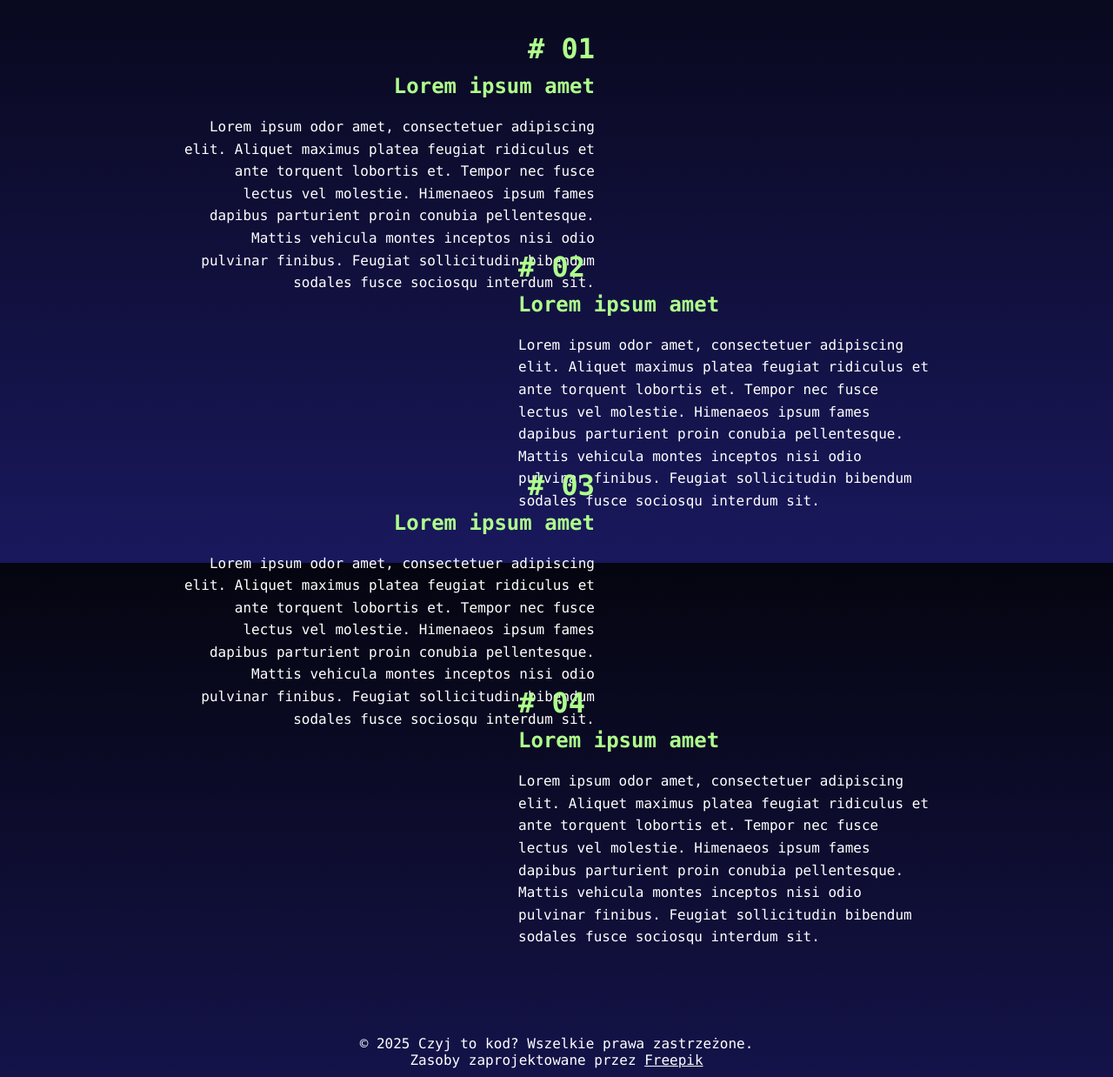
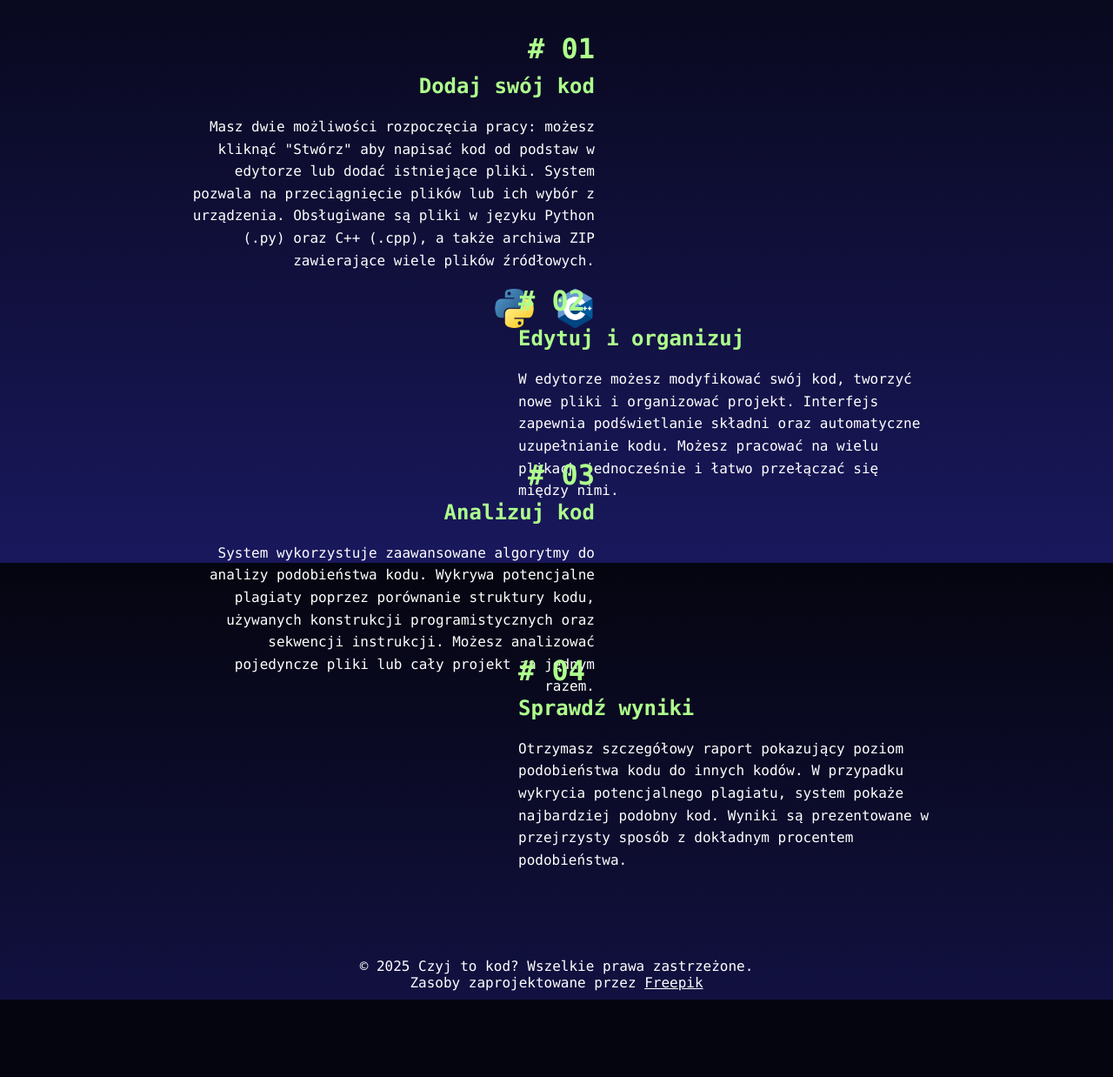
Before and after one commit to GuminskiKrzysztof/DetekcjaPlagiatu, a Flask app: page /jak-to-dziala in a window 1280 px wide. Shown: the part 153-1391 px from the top of the page at 87% size. After the commit the page ends 1302 px from the top, so only its background shows below. Run offline with Flask 3, Linux system fonts and the light colour scheme; some libraries are stand-ins or nearby versions.

Commit message:
Update how-it-works page content and add supported languages section

```diff
--- a/static/style.css
+++ b/static/style.css
@@ -1101,3 +1101,16 @@ li.CodeMirror-hint-active {
     display: block;
     background-color: #aeff8c;
 }
+
+.supported-languages {
+    display: flex;
+    justify-content: flex-end;
+    gap: 25px;
+    margin-top: 20px;
+}
+
+.language-logo {
+    width: 45px;
+    height: 45px;
+    object-fit: contain;
+}
--- a/templates/how-it-works.html
+++ b/templates/how-it-works.html
@@ -6,41 +6,46 @@
 <div class="how-it-works">
     <div class="section section-left">
         <h2># 01</h2>
-        <h3>Lorem ipsum amet</h3>
+        <h3>Dodaj swój kod</h3>
         <p>
-            Lorem ipsum odor amet, consectetuer adipiscing elit. Aliquet maximus platea feugiat ridiculus et ante torquent lobortis et.
-            Tempor nec fusce lectus vel molestie. Himenaeos ipsum fames dapibus parturient proin conubia pellentesque.
-            Mattis vehicula montes inceptos nisi odio pulvinar finibus. Feugiat sollicitudin bibendum sodales fusce sociosqu interdum sit.
+            Masz dwie możliwości rozpoczęcia pracy: możesz kliknąć "Stwórz" aby napisać kod od podstaw
+            w edytorze lub dodać istniejące pliki. System pozwala na przeciągnięcie plików lub ich
+            wybór z urządzenia. Obsługiwane są pliki w języku Python (.py) oraz C++ (.cpp),
+            a także archiwa ZIP zawierające wiele plików źródłowych.
         </p>
+        <div class="supported-languages">
+            <img src="{{ url_for('static', filename='img/python.png') }}" alt="Python" class="language-logo">
+            <img src="{{ url_for('static', filename='img/cpp.png') }}" alt="C++" class="language-logo">
+        </div>
     </div>
 
     <div class="section section-right">
         <h2># 02</h2>
-        <h3>Lorem ipsum amet</h3>
+        <h3>Edytuj i organizuj</h3>
         <p>
-            Lorem ipsum odor amet, consectetuer adipiscing elit. Aliquet maximus platea feugiat ridiculus et ante torquent lobortis et.
-            Tempor nec fusce lectus vel molestie. Himenaeos ipsum fames dapibus parturient proin conubia pellentesque.
-            Mattis vehicula montes inceptos nisi odio pulvinar finibus. Feugiat sollicitudin bibendum sodales fusce sociosqu interdum sit.
+            W edytorze możesz modyfikować swój kod, tworzyć nowe pliki i organizować projekt.
+            Interfejs zapewnia podświetlanie składni oraz automatyczne uzupełnianie kodu.
+            Możesz pracować na wielu plikach jednocześnie i łatwo przełączać się między nimi.
         </p>
     </div>
 
     <div class="section section-left">
         <h2># 03</h2>
-        <h3>Lorem ipsum amet</h3>
+        <h3>Analizuj kod</h3>
         <p>
-            Lorem ipsum odor amet, consectetuer adipiscing elit. Aliquet maximus platea feugiat ridiculus et ante torquent lobortis et.
-            Tempor nec fusce lectus vel molestie. Himenaeos ipsum fames dapibus parturient proin conubia pellentesque.
-            Mattis vehicula montes inceptos nisi odio pulvinar finibus. Feugiat sollicitudin bibendum sodales fusce sociosqu interdum sit.
+            System wykorzystuje zaawansowane algorytmy do analizy podobieństwa kodu. Wykrywa
+            potencjalne plagiaty poprzez porównanie struktury kodu, używanych konstrukcji
+            programistycznych oraz sekwencji instrukcji. Możesz analizować pojedyncze pliki
+            lub cały projekt za jednym razem.
         </p>
     </div>
 
     <div class="section section-right">
         <h2># 04</h2>
-        <h3>Lorem ipsum amet</h3>
+        <h3>Sprawdź wyniki</h3>
         <p>
-            Lorem ipsum odor amet, consectetuer adipiscing elit. Aliquet maximus platea feugiat ridiculus et ante torquent lobortis et.
-            Tempor nec fusce lectus vel molestie. Himenaeos ipsum fames dapibus parturient proin conubia pellentesque.
-            Mattis vehicula montes inceptos nisi odio pulvinar finibus. Feugiat sollicitudin bibendum sodales fusce sociosqu interdum sit.
+            Otrzymasz szczegółowy raport pokazujący poziom podobieństwa kodu do innych kodów. W przypadku wykrycia potencjalnego plagiatu, system pokaże najbardziej podobny kod. Wyniki są prezentowane w przejrzysty sposób z dokładnym procentem
+            podobieństwa.
         </p>
     </div>
 </div>
```
